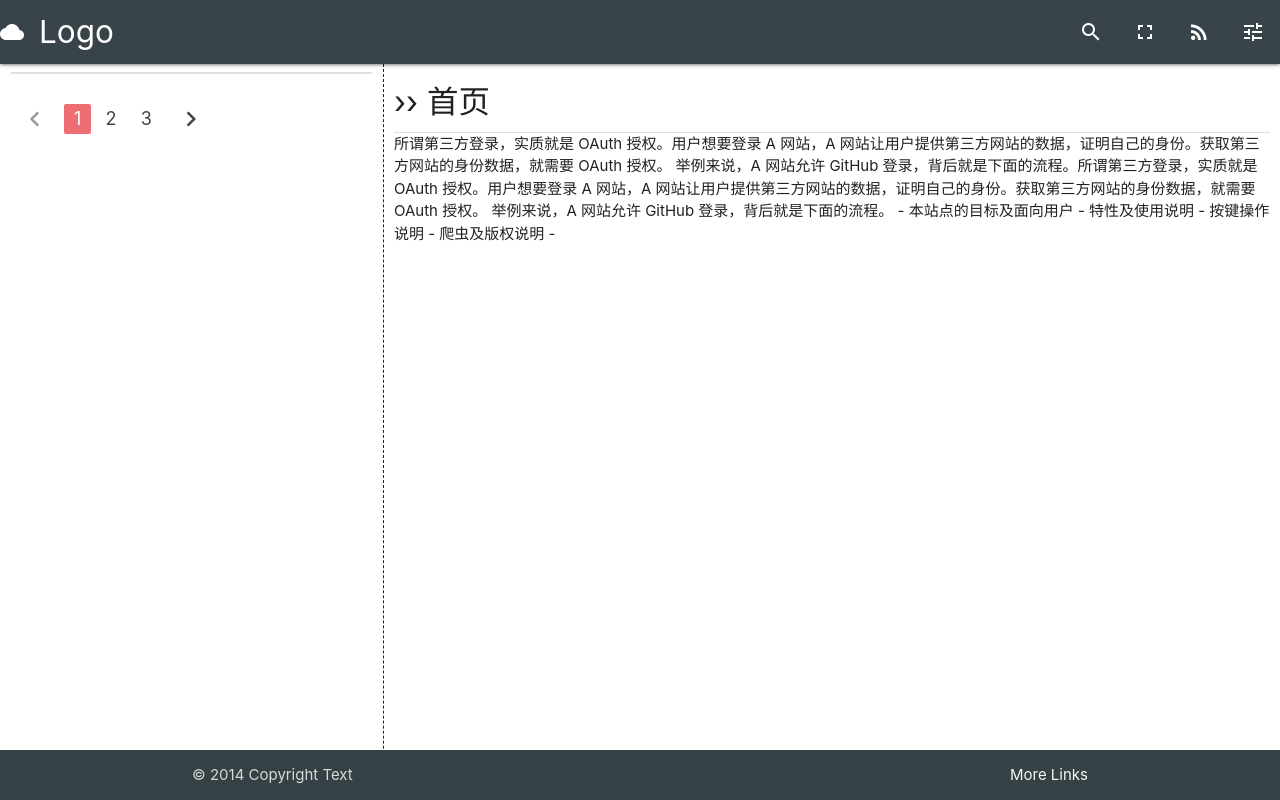
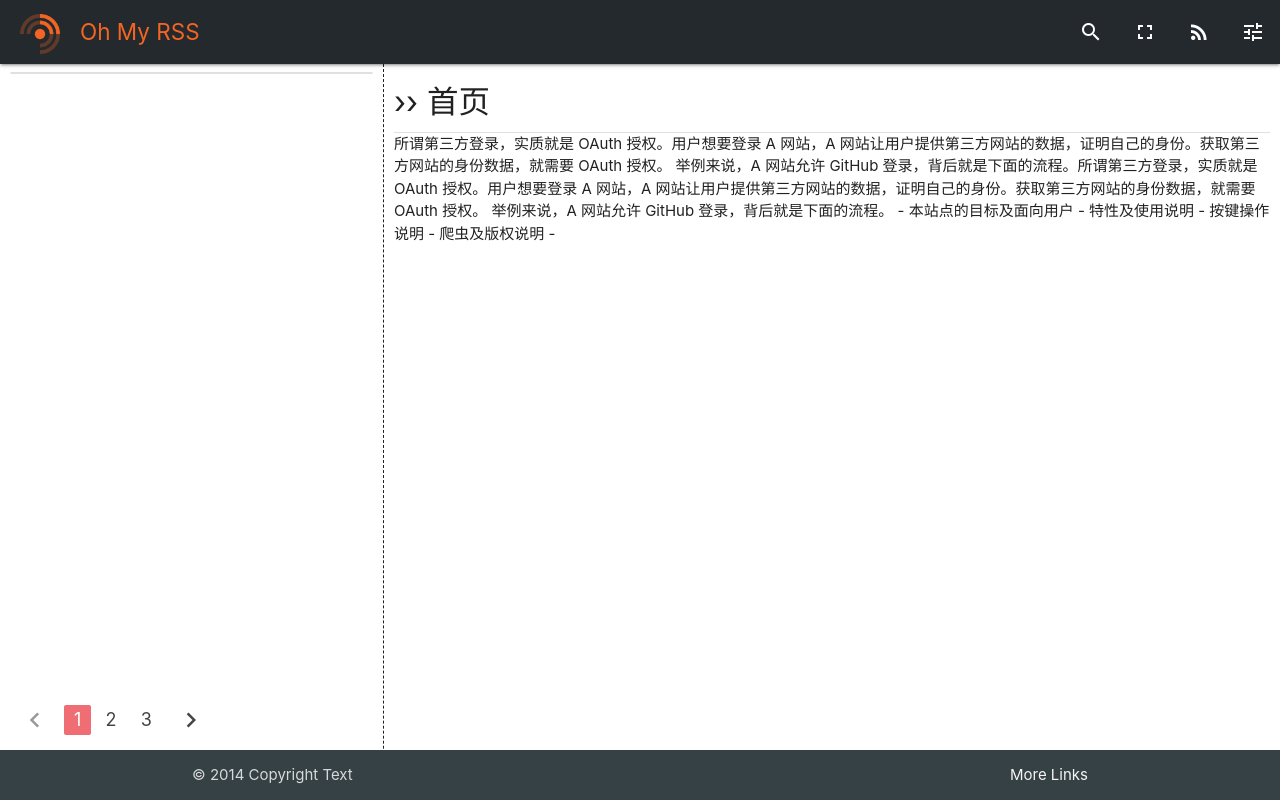
Before and after one commit to richshaw2015/oh-my-rss, a Django app: page / in a window 1280 px wide. Run offline with Django 3.2, Linux system fonts and the light colour scheme; data that the repository does not hold is empty.

Commit message:
logo设计

```diff
--- a/static/css/app.css
+++ b/static/css/app.css
@@ -184,8 +184,9 @@ h6 {
     overflow-y: hidden;
 }
 
-#page {
-    position: absolute;
+#omrss-pager {
+    position: fixed;
+    bottom: 50px;
 }
 
 #modal-qrcode {
@@ -252,10 +253,19 @@ li.collection-item:not(.active):hover{
 }
 
 #omrss-nav {
-    background-color: #384449;
+    background-color: #24292e;
 }
 #omrss-footer {
     background-color: #364246;
+}
+#omrss-logo {
+    width: 40px;
+    vertical-align: middle;
+    margin: auto 20px;
+}
+#omrss-logo-font {
+    font-size: 1.5rem;
+    color: #f26522;
 }
 
 /* 适配不同分辨率屏幕，主要是内容的字体 */
--- a/templates/index.html
+++ b/templates/index.html
@@ -39,7 +39,7 @@
                 {% include 'left-list.html' %}
             </div>
 
-            <div id="page">
+            <div id="omrss-pager">
                 {# 翻页 #}
                 {% include 'left-pager.html' %}
             </div>
--- a/templates/top-nav.html
+++ b/templates/top-nav.html
@@ -1,5 +1,5 @@
 <div class="nav-wrapper">
-    <a href="#!" class="brand-logo"><i class="material-icons">cloud</i>Logo</a>
+    <a href="/" class="brand-logo" id="omrss-logo-font"><img src="/static/img/logo.png" id="omrss-logo">Oh My RSS</a>
     <ul class="right hide-on-med-and-down">
         <li><a href="sass.html"><i class="material-icons">search</i></a></li>
 
```
Also changed, not shown: docs/img/logo.svg (added), static/img/logo.png (added), 1 other file.
